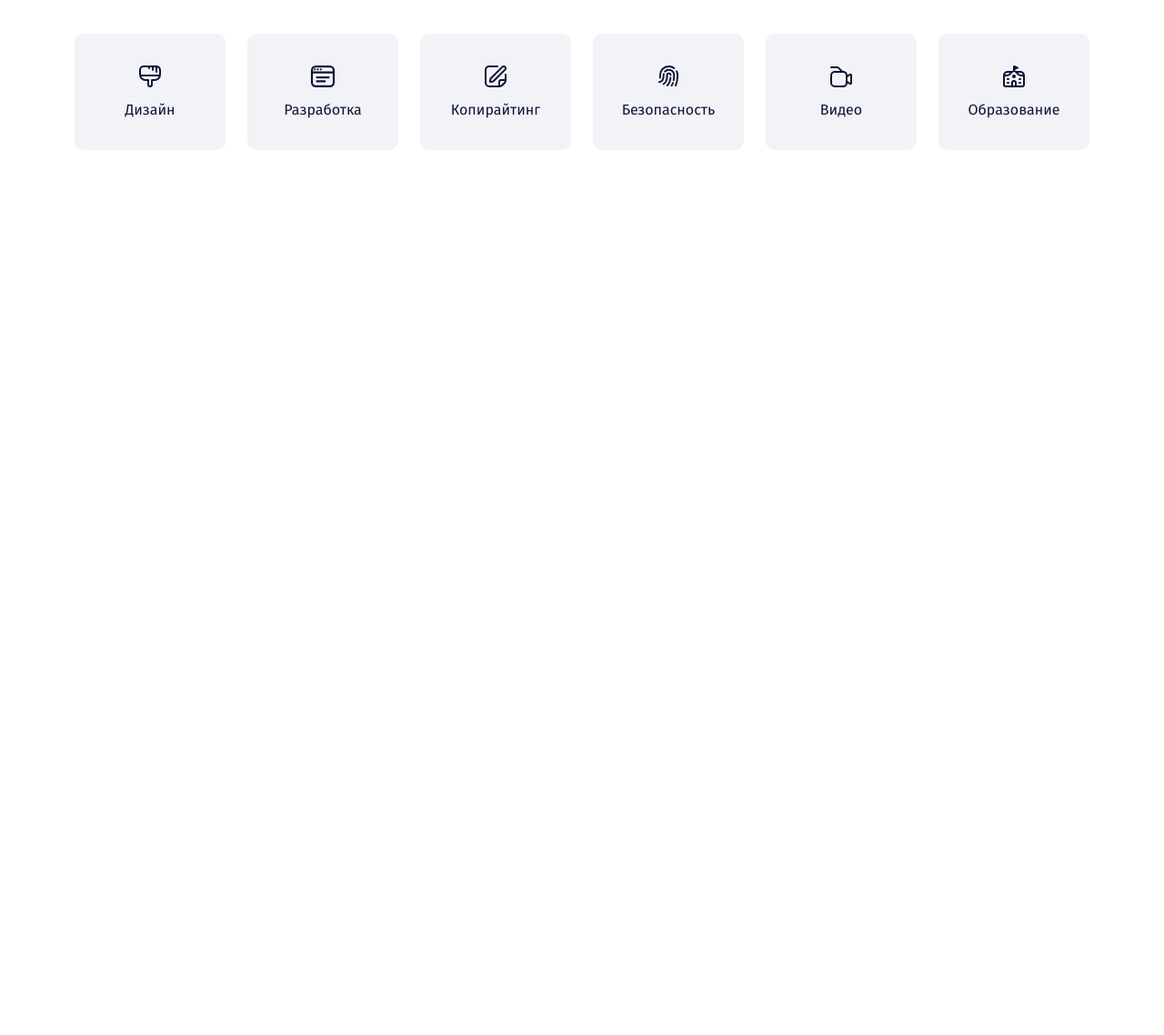
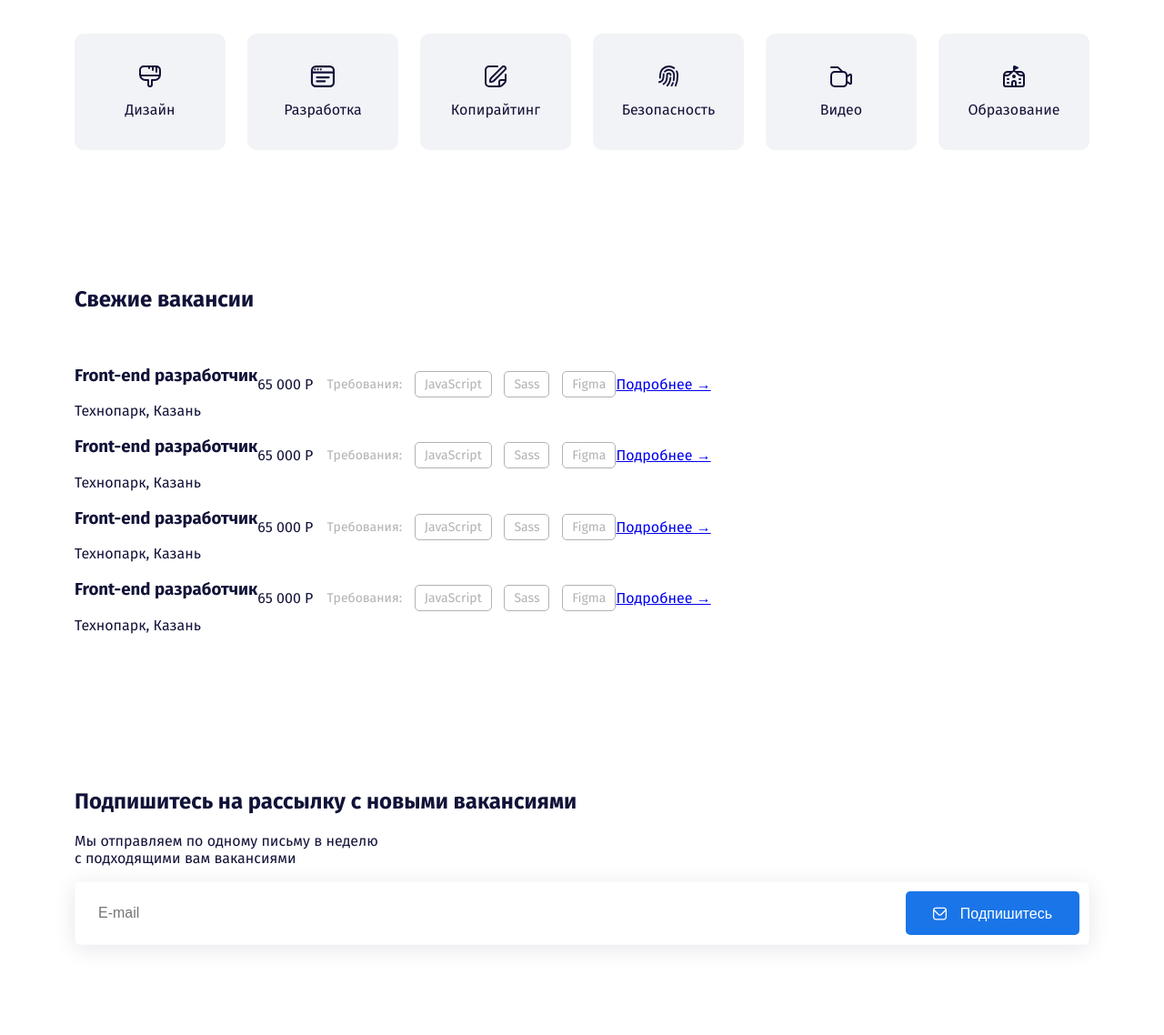
Before and after one commit to OldBorodach/findyourjob, a plain HTML site: page index.html in a window 1280 px wide. Shown: the part 800-1938 px from the top of the page at 91% size. Before the commit the page ends 1053 px from the top, so only its background shows below. Drawn offline with Linux system fonts and the light colour scheme.

Commit message:
Add files via upload

```diff
--- a/index.html
+++ b/index.html
@@ -48,7 +48,8 @@
 						<!--неразрывный пробел--> в&nbsp;компании с мировым именем и
 						работайте<br>по свободному графику
 					</p>
-					<!--группа для поиска-->
+					<!--форма для поиска-->
+					<form class="hero-form action" action="#">
 						<div class="input-group d-flex">
 							<input class="input" type="text" placeholder="Начните поиск">
 							<!--кнопка-->
@@ -57,6 +58,7 @@
 								<span class="button-text">Искать вакансии</span>
 							</button>
 						</div>
+					</form>
 					<!-- тег группа -->
 					<div class="tags-group">
 						<span class="tegs-label">Например</span>
@@ -72,7 +74,6 @@
 			</div>
 		</div>
 	</header>
-
 	<!--секция 1 (карточки)-->
 	<section class="section">
 		<div class="container">
@@ -126,9 +127,144 @@
 				</div>
 			</div>
 		</div>
+	</section>
 
 
+	<!--секция 2 (вакансии)-->
+	<section class="section offers">
+		<div class="container">
+			<h2 class="section-title">Свежие вакансии</h2>
+			<div class="offer d-flex align-items-center">
+				<!--выравнивание по Bootstrap-->
+				<div class="offer-image"></div>
+				<div class="offer-title">
+					<h3 class="offer-heading">Front-end разработчик</h3>
+					<span class="offer-place">Технопарк, Казань</span>
+				</div>
+				<span class="offer-salary">65 000 P</span>
+				<div class="tags-group">
+					<span class="tegs-label">Требования:</span>
+					<a class="tag" href="#">JavaScript</a>
+					<a class="tag" href="#">Sass</a>
+					<a class="tag" href="#">Figma</a>
+				</div>
+				<a href="#" class="more">Подробнее →</a>
+			</div>
+			<div class="offer d-flex align-items-center">
+				<!--выравнивание по Bootstrap-->
+				<div class="offer-image"></div>
+				<div class="offer-title">
+					<h3 class="offer-heading">Front-end разработчик</h3>
+					<span class="offer-place">Технопарк, Казань</span>
+				</div>
+				<span class="offer-salary">65 000 P</span>
+				<div class="tags-group">
+					<span class="tegs-label">Требования:</span>
+					<a class="tag" href="#">JavaScript</a>
+					<a class="tag" href="#">Sass</a>
+					<a class="tag" href="#">Figma</a>
+				</div>
+				<a href="#" class="more">Подробнее →</a>
+			</div>
+			<div class="offer d-flex align-items-center">
+				<!--выравнивание по Bootstrap-->
+				<div class="offer-image"></div>
+				<div class="offer-title">
+					<h3 class="offer-heading">Front-end разработчик</h3>
+					<span class="offer-place">Технопарк, Казань</span>
+				</div>
+				<span class="offer-salary">65 000 P</span>
+				<div class="tags-group">
+					<span class="tegs-label">Требования:</span>
+					<a class="tag" href="#">JavaScript</a>
+					<a class="tag" href="#">Sass</a>
+					<a class="tag" href="#">Figma</a>
+				</div>
+				<a href="#" class="more">Подробнее →</a>
+			</div>
+			<div class="offer d-flex align-items-center">
+				<!--выравнивание по Bootstrap-->
+				<div class="offer-image"></div>
+				<div class="offer-title">
+					<h3 class="offer-heading">Front-end разработчик</h3>
+					<span class="offer-place">Технопарк, Казань</span>
+				</div>
+				<span class="offer-salary">65 000 P</span>
+				<div class="tags-group">
+					<span class="tegs-label">Требования:</span>
+					<a class="tag" href="#">JavaScript</a>
+					<a class="tag" href="#">Sass</a>
+					<a class="tag" href="#">Figma</a>
+				</div>
+				<a href="#" class="more">Подробнее →</a>
+			</div>
+		</div>
 	</section>
+
+
+	<!--секция 3 (подпись на рассылку "форма")-->
+	<section class="section subscribe">
+		<div class="container">
+			<form class="subscribe-form ">
+				<h2 class="subscribe-title">Подпишитесь на рассылку с новыми вакансиями</h2>
+				<p class="subscribe-subtitle">Мы отправляем по одному письму в неделю <br> c подходящими вам вакансиями</p>
+				<div class="input-group d-flex">
+					<input class="input" type="text" placeholder="E-mail">
+					<!--кнопка-->
+					<button class="button button-primary">
+						<img class="button-icon" src="img/mail.svg" alt="mail">
+						<span class="button-text">Подпишитесь</span>
+					</button>
+				</div>
+			</form>
+		</div>
+	</section>
+
+
+	<!--подвал-->
+	<footer class="footer">
+	<div class="container">
+<div class="row">
+	<div class="col-3">
+	<img src="img/logo.svg" alt="icon" class="footer-logo">
+	<p class="footer-text">Сайт с вакансиями для тех,<br> кто ищет удаленную работу</p>
+	<span class="footer-copyright">© 2021</span>
+	</div>
+	<div class="col-3">
+		<h3 class="foofter-title">Свяжитесь с нами</h3>
+		<ul class="footer-list">
+			<li class="footer-list-item"><a href="tel:8 800 20 20 300" class="footer-list-link">8 800 20 20 300</a>
+			</li>
+			<li class="footer-list-item"><a href="mailto:info@findyourjob.net" class="footer-list-link">info@findyourjob.net</a>
+			</li>
+		</ul>
+	</div>
+	<div class="col-3">
+		<h3 class="foofter-title">Информация</h3>
+		<ul class="footer-list">
+			<li class="footer-list-item"><a href="#" class="footer-list-link">Обработка данных</a>
+			</li>
+			<li class="footer-list-item"><a href="#" class="footer-list-link">Конфиденциальность</a>
+			</li>
+			<li class="footer-list-item"><a href="#" class="footer-list-link">Публичная оферта</a>
+			</li>
+		</ul>
+	</div>
+	<div class="col-3">
+		<h3 class="foofter-title">Навигация по сайту</h3>
+		<ul class="footer-list">
+			<li class="footer-list-item"><a href="#" class="footer-list-link">Вакансии</a>
+			</li>
+			<li class="footer-list-item"><a href="#" class="footer-list-link">Компании</a>
+			</li>
+			<li class="footer-list-item"><a href="#" class="footer-list-link">Контакты</a>
+			</li>
+		</ul>
+	</div>
+</div>
+	</div>
+</footer>
+
 </body>
 
 </html>
```
Lines whose indentation alone changed are shown as unchanged.
